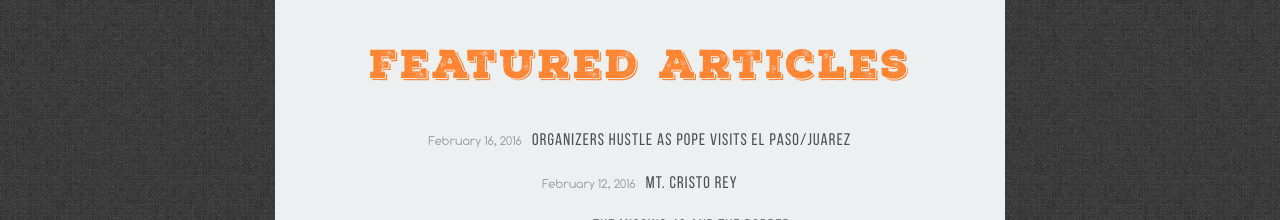
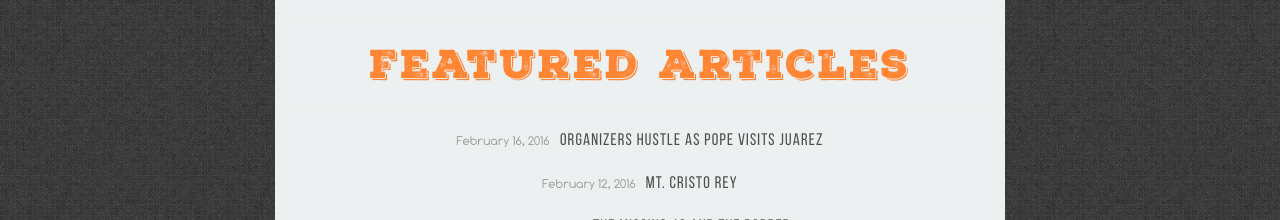
Before and after one commit to redaelp/redaelp.github.io, a plain HTML site: page index.html in a window 1280 px wide. Shown: the part 1260-1480 px from the top of the page. Drawn offline with nearby package versions, Linux system fonts and the light colour scheme.

Commit message:
Update index.html

```diff
--- a/index.html
+++ b/index.html
@@ -142,7 +142,7 @@
         <!-- edition-2 -->
          <div class="post">
           <span class="post-date">February 16, 2016</span>
-          <a href="posts/edition-2/Pope.html" class="post-title">Organizers Hustle As Pope Visits El Paso/Juarez</a>
+          <a href="posts/edition-2/Pope.html" class="post-title">Organizers Hustle As Pope Visits Juarez</a>
         </div>
          <div class="post">
           <span class="post-date">February 12, 2016</span>
```
